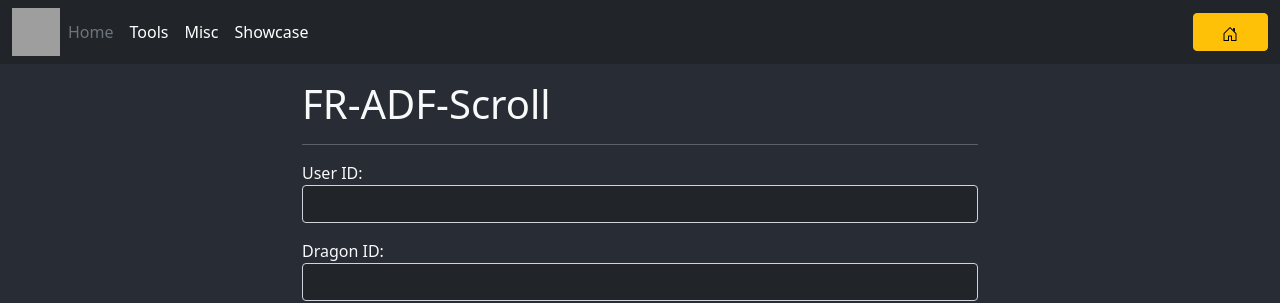
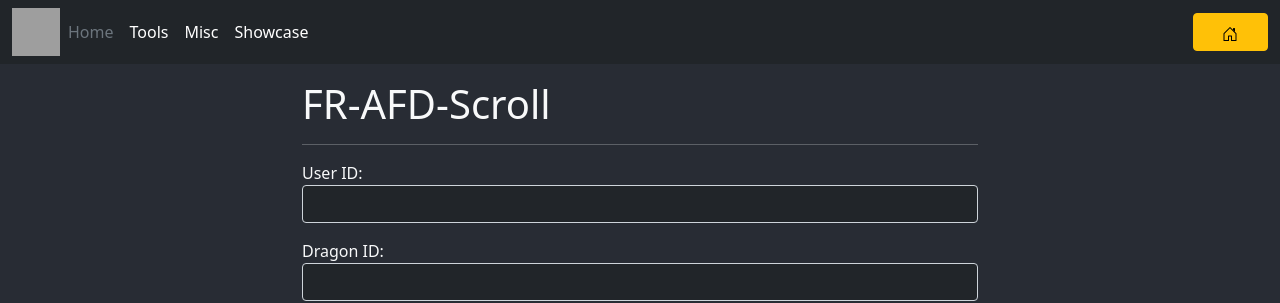
Before and after one commit to LegoFigure11/legofigure11.github.io, a Jekyll site: the page built from misc/fr-afd-scroll/index.html, in a window 1280 px wide. Shown: the top 303 px of the page. Built offline with Jekyll 4.4.1, drawn with Linux system fonts in a browser that asks for light colours; comment, search, counter and statistics services are not loaded; grey boxes are pictures that could not be loaded.

Commit message:
Fix typo in afd header

```diff
--- a/misc/fr-afd-scroll/index.html
+++ b/misc/fr-afd-scroll/index.html
@@ -4,7 +4,7 @@ title: Flight Rising AFD 2022 Scroll Generator
 permalink: /misc/fr-afd-scroll/
 ---
 
-<h1>FR-ADF-Scroll</h1>
+<h1>FR-AFD-Scroll</h1>
 <hr />
 
 <label for="user"><span>User ID:</span></label>
```
